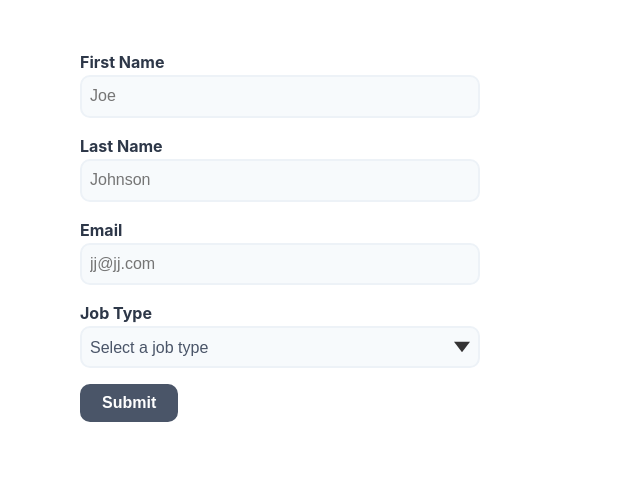
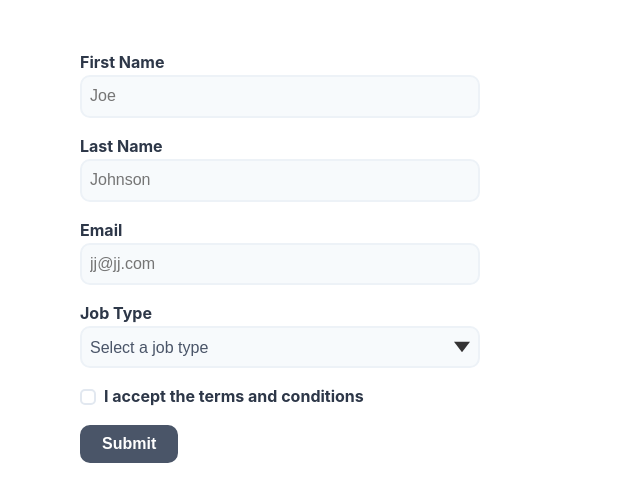
Before and after one commit to asidelnik/react-formik-form-validation, a React (Vite) app: page / in a window 1280 px wide. Shown: the top 502 px of the page, without its empty margins (0-640 px from the left). Built offline with nearby package versions, Linux system fonts and the light colour scheme.

Commit message:
Added checkbox component & added it to the form

```diff
--- a/src/FormValidation.jsx
+++ b/src/FormValidation.jsx
@@ -3,6 +3,7 @@ import "./App.css";
 import * as Yup from "yup";
 import MyTextInput from "./form-fields/MyTextInput";
 import MySelect from "./form-fields/MySelect";
+import MyCheckbox from "./form-fields/MyCheckbox";
 
 function FormValidation() {
   return (
@@ -53,6 +54,10 @@ function FormValidation() {
           <option value="product">Product Manager</option>
           <option value="other">Other</option>
         </MySelect>
+        <MyCheckbox name="acceptedTerms">
+          I accept the terms and conditions
+        </MyCheckbox>
+
         <div>
           <button type="submit">Submit</button>
         </div>
--- /dev/null
+++ b/src/form-fields/MyCheckbox.jsx
@@ -0,0 +1,19 @@
+import { useField } from "formik";
+export default function MyCheckbox({ children, ...props }) {
+  const [field, meta] = useField({ ...props, type: "checkbox" });
+  return (
+    <div>
+      <label className="checkbox-input">
+        <input
+          type="checkbox"
+          {...field}
+          {...props}
+        />
+        {children}
+      </label>
+      {meta.touched && meta.error ? (
+        <div className="error">{meta.error}</div>
+      ) : null}
+    </div>
+  );
+}
```
